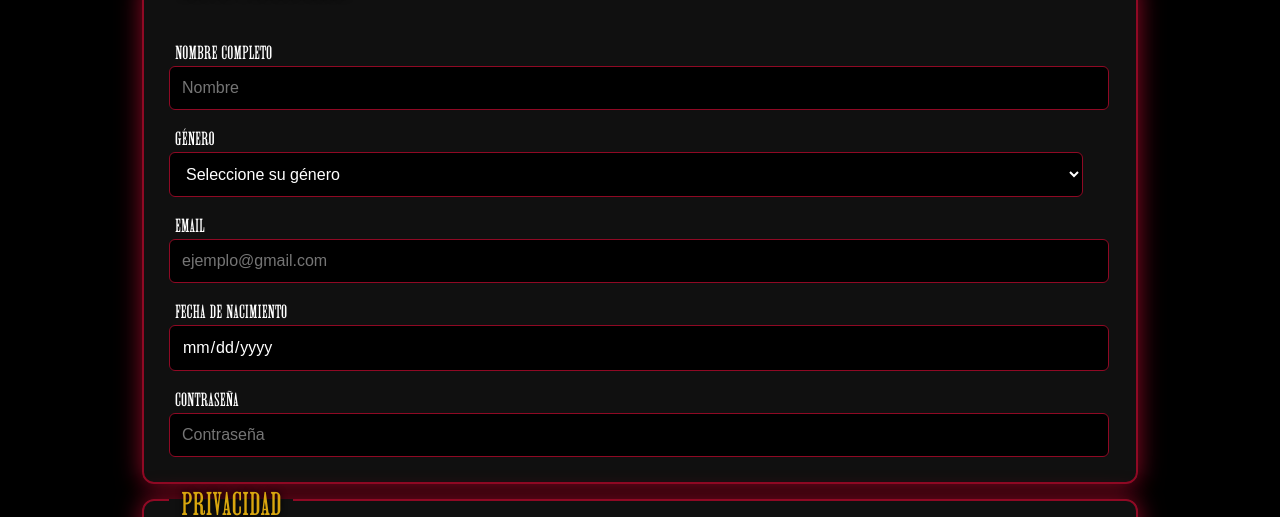
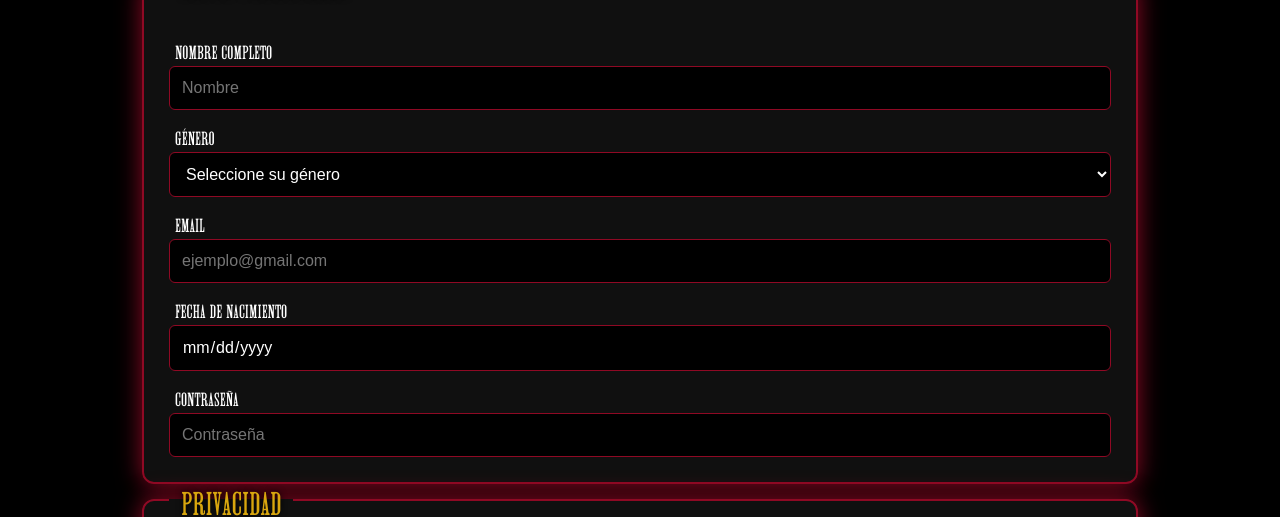
Before and after one commit to BahiaCaeiro/Peaky-Blinders, a plain HTML site: page Contacto.html in a window 1280 px wide. Shown: the part 278-795 px from the top of the page. Drawn offline with Linux system fonts and the light colour scheme.

Commit message:
Update Global.css
Ancho de genero

```diff
--- a/CSS/Global.css
+++ b/CSS/Global.css
@@ -289,7 +289,8 @@ h2 {
 }
 
 .form-peaky input {
-  width: 97%;
+  width: 100%;
+  box-sizing: border-box;
   padding: 12px;
   background: black;
   border: 1px solid rgb(143, 9, 36);
@@ -302,7 +303,8 @@ h2 {
 }
 
 .form-peaky select {
-  width: 97%;
+  width: 100%;
+  box-sizing: border-box;
   padding: 12px;
   background: black;
   border: 1px solid rgb(143, 9, 36);
```
